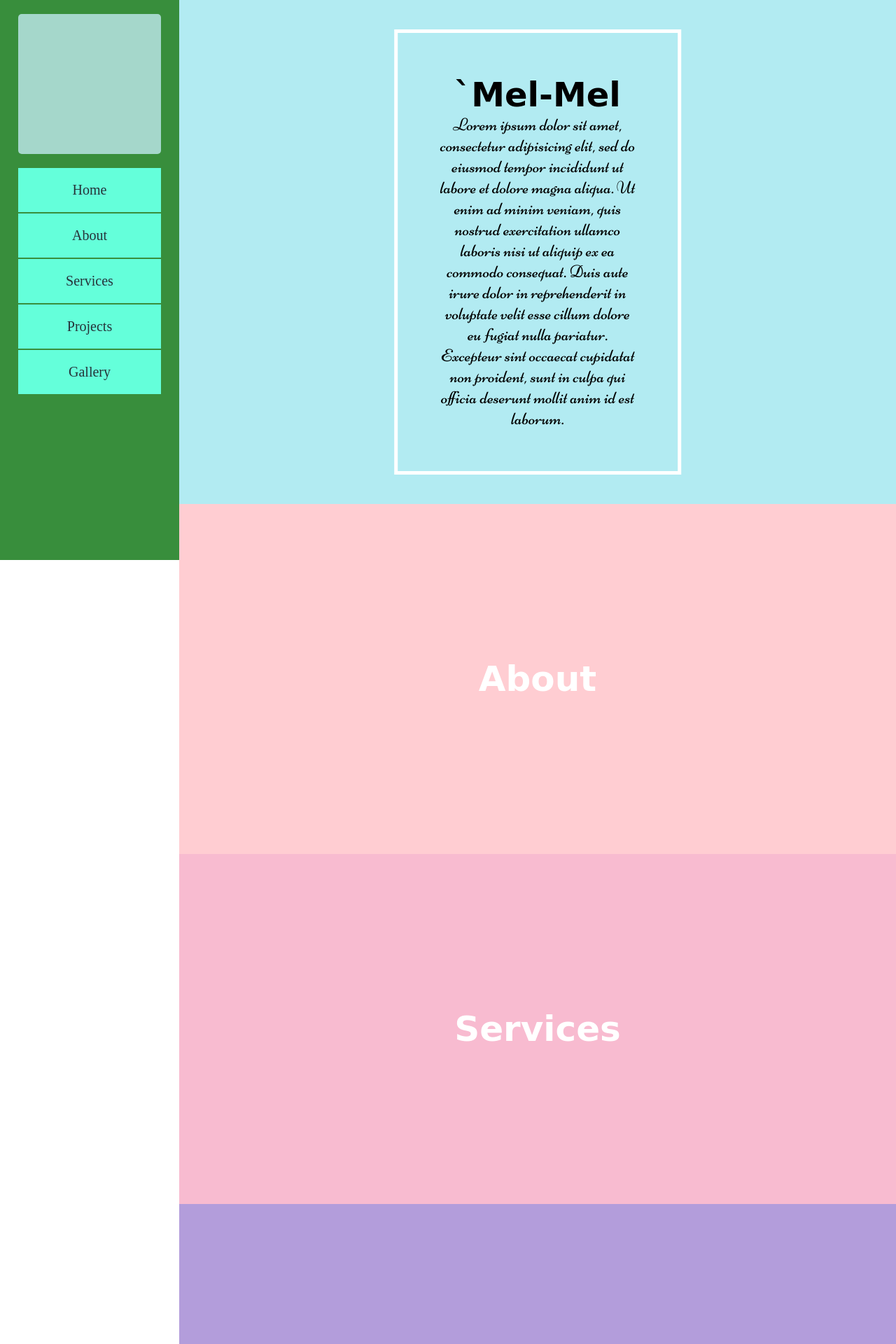
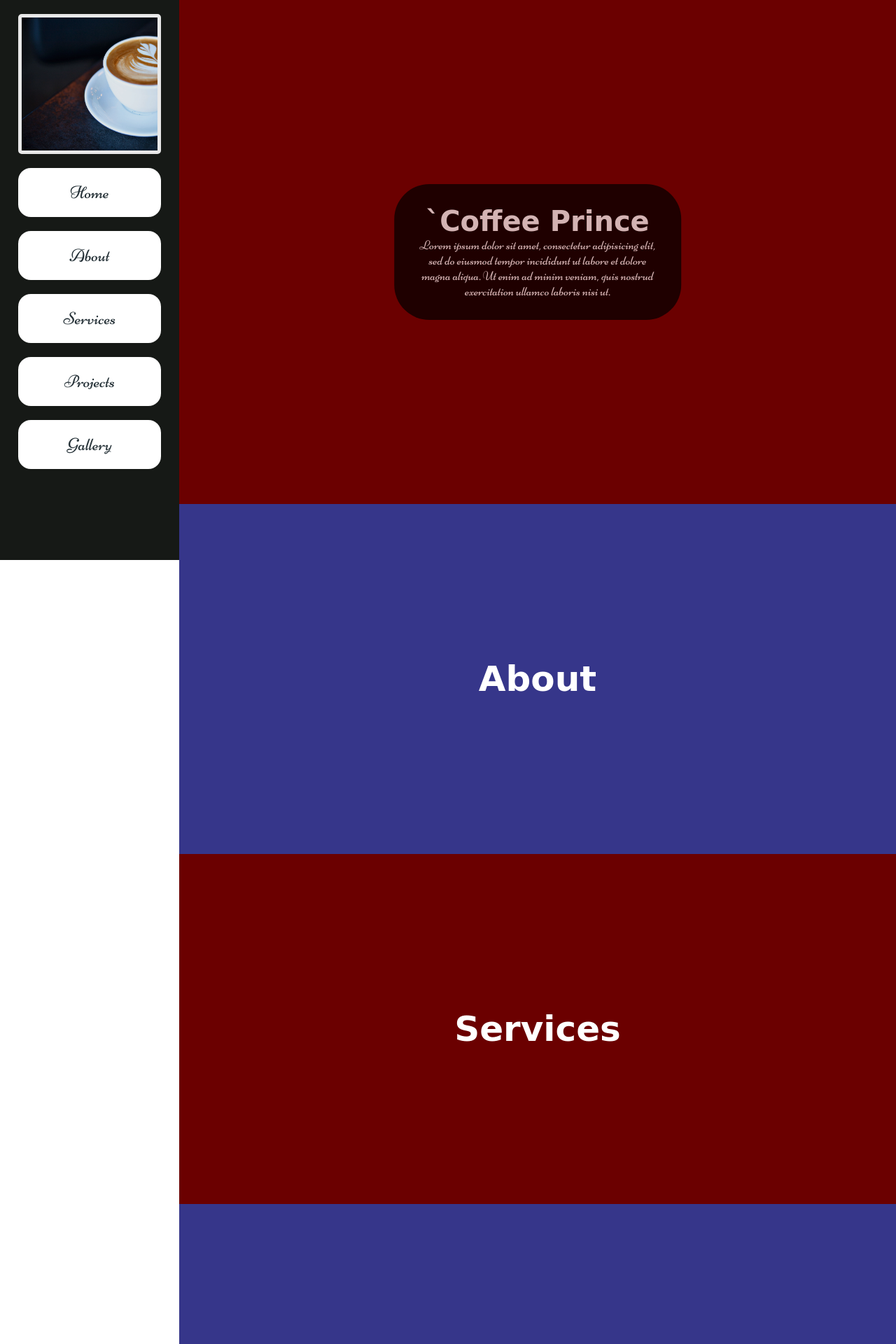
Before and after one commit to lorenzojanrommel/lorenzojanrommel.github.io, a PHP site: page / in a window 1280 px wide. Shown: the top 1920 px of the page at 70% size. Run offline with PHP 8.4, Linux system fonts and the light colour scheme; some web fonts are replaced.

Commit message:
Customize mod02-13 | Wireframe Activity 2

```diff
--- a/mod02-13/css/style.css
+++ b/mod02-13/css/style.css
@@ -4,30 +4,37 @@
 	padding: 0;
 	box-sizing: border-box;
 }
+html {
+	font-family: 'Niconne', cursive;
+}
 /* header*/
 header {
 	height: 100%;
 	position: fixed;
-	background-color: #388E3C;
+	background-color: #161916;
 	width: 20%;
 	text-align: center;
 	float: left;
 }
 .square {
-	background-color: #B2DFDB;
+	background: url('../img/coffee.jpg');
+	background-repeat: no-repeat;
+	background-size: cover;
 	height: 200px;
 	width: 80%;
 	margin: 20px auto;
 	opacity: 0.9;
 	border-radius: 5px;
+	border: 5px solid #fff;
 }
 
 li {
-	background-color: #64FFDA;
+	background-color: #fff;
 	padding: 20px;
 	width: 80%;
-    margin: 2px auto;
-    font-size: 20px;
+    margin: 20px auto;
+    font-size: 25px;
+    border-radius: 18px;
 }
 
 nav > ul > a {
@@ -49,28 +56,29 @@ main {
 
 #home {
 	height: 720px;
-	background-color: #B2EBF2;
+	background-color: #6b0000;
+	background-repeat: no-repeat;
+	background-size: cover;
 }
 #about {
 	height: 500px;
-	background-color: #FFCDD2;
+	background-color: #36368a;
 }
 #services {
 	height: 500px;
-	background-color: #F8BBD0;
+	background-color: #6b0000;
 	color: #fff;
 }
 #projects {
 	height: 500px;
-	background-color: #B39DDB;
+	background-color: #36368a;
 }
 #gallery {
 	height: 500px;
-	background-color: #C5CAE9;
+	background-color: #6b0000;
 }
 
 section#home > div.website {
-	border: 5px solid #fff;
 	position: relative;
 	width: 40%;
 	text-align: center;
@@ -80,16 +88,22 @@ section#home > div.website {
 }
 
 section#home > div.website > div.descrip {
-	padding: 60px;
+	padding: 30px;
+	background-color: #000;
+	border-radius: 50px;
+	color: #fff;
+	opacity: 0.7;
+	/*width: 80%;
+	text-align: center;*/
 }
 
 section#home > div.website > div.descrip > h1 {
-	font-size: 3em;
+	font-size: 2.5em;
 	font-family: 'Molle', cursive;
 }
 p {
-	font-family: 'Niconne', cursive;
-	font-size: 25px;
+
+	font-size: 18px;
 }
 
 h3 {
@@ -110,3 +124,12 @@ footer {
 	color: #fff;
 	opacity: 0.5;
 }
+
+li:hover {
+	background-color: #000;
+	color: #fff;
+}
+
+li:active {
+	background-color: #EA80FC;
+}
--- a/mod02-13/index.html
+++ b/mod02-13/index.html
@@ -27,13 +27,10 @@
 		<section id="home">
 			<div class="website">
 				<div class="descrip">
-				<h1>`Mel-Mel</h1>
+				<h1>`Coffee Prince</h1>
 				<p>Lorem ipsum dolor sit amet, consectetur adipisicing elit, sed do eiusmod
 				tempor incididunt ut labore et dolore magna aliqua. Ut enim ad minim veniam,
-				quis nostrud exercitation ullamco laboris nisi ut aliquip ex ea commodo
-				consequat. Duis aute irure dolor in reprehenderit in voluptate velit esse
-				cillum dolore eu fugiat nulla pariatur. Excepteur sint occaecat cupidatat non
-				proident, sunt in culpa qui officia deserunt mollit anim id est laborum.</p>
+				quis nostrud exercitation ullamco laboris nisi ut.</p>
 				</div>
 			</div> <!-- website -->
 		</section>
```
Also changed, not shown: mod02-13/img/coffee.jpg (added).
